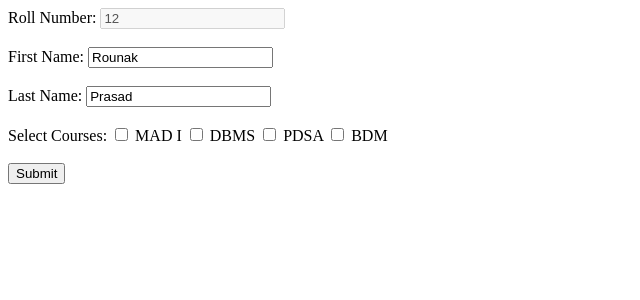
After one commit to rounak161106/modern-application-development, a Flask app: page /student/1/update in a window 1280 px wide. The commit adds this page. Shown: the top 300 px of the page, without its empty margins (0-640 px from the left). Run offline with Flask 3, Linux system fonts and the light colour scheme.

Commit message:
Add Updating student functionality

```diff
--- a/assignments/Week 5/app.py
+++ b/assignments/Week 5/app.py
@@ -47,13 +47,26 @@ def create():
         if roll in roll_nos:
             return render_template("exists.html")
         new = Student(roll_number=roll, first_name=f_name, last_name=l_name)
-        print(courses)
         courses_obj = [Course.query.get(int(i[-1])) for i in courses]
-        print(courses_obj)
         new.courses.extend(courses_obj)
         db.session.add(new)
         db.session.commit()
         return redirect('/')
 
+@app.route('/student/<int:student_id>/update', methods=["GET", "POST"])
+def update(student_id):
+    this_student = Student.query.get(student_id)
+    if request.method=="GET":
+        return render_template("update.html", student_id=student_id, this_student=this_student)
+    f_name = request.form.get("f_name")
+    l_name = request.form.get("l_name")
+    courses = request.form.getlist("courses")
+    this_student = Student.query.get(student_id)
+    this_student.first_name=f_name
+    this_student.last_name=l_name
+    courses_obj = [Course.query.get(int(i[-1])) for i in courses]
+    this_student.courses=courses_obj
+    return redirect('/')
+
 if __name__ == "__main__":
     app.run(debug=True)
--- a/assignments/Week 5/templates/home.html
+++ b/assignments/Week 5/templates/home.html
@@ -23,8 +23,8 @@
             <td>{{student.first_name}}</td>
             <td>{{student.last_name}}</td>
             <td>
-                <a href="/student/{{student.student_id}}" type="button">Update</a>
-                <a href="/student/{{student.student_id}}" type="button">Delete</a>
+                <a href="/student/{{student.student_id}}/update" type="button">Update</a>
+                <a href="/student/{{student.student_id}}/delete" type="button">Delete</a>
             </td>
         </tr>
         {% endfor %}
--- /dev/null
+++ b/assignments/Week 5/templates/update.html
@@ -0,0 +1,38 @@
+<!DOCTYPE html>
+<html lang="en">
+<head>
+    <meta charset="UTF-8">
+    <meta name="viewport" content="width=device-width, initial-scale=1.0">
+    <title>Update Student</title>
+</head>
+<body>
+    <form action="/student/{{student_id}}/update" method="POST" id="update-form">
+        <div>
+            <label>Roll Number:</label>
+            <input type="text" name="roll" value="{{this_student.roll_number}}" disabled />
+        </div><br>
+        <div>
+            <label>First Name:</label>
+            <input type="text" name="f_name" value="{{this_student.first_name}}" required />
+        </div><br>
+        <div>
+            <label>Last Name:</label>
+            <input type="text" name="l_name" value="{{this_student.last_name}}"/>
+        </div><br>
+        <div>
+            <label>Select Courses: </label>
+            <input type="checkbox" name="courses" value="course_1" />
+            <label>MAD I</label>
+            <input type="checkbox" name="courses" value="course_2" />
+            <label>DBMS</label>
+            <input type="checkbox" name="courses" value="course_3" />
+            <label>PDSA</label>
+            <input type="checkbox" name="courses" value="course_4" />
+            <label>BDM</label>
+        </div><br>
+        <div>
+            <input type="submit" value = "Submit">
+        </div>
+    </form>
+</body>
+</html>
```
Also changed, not shown: assignments/Week 5/instance/database.sqlite3.
